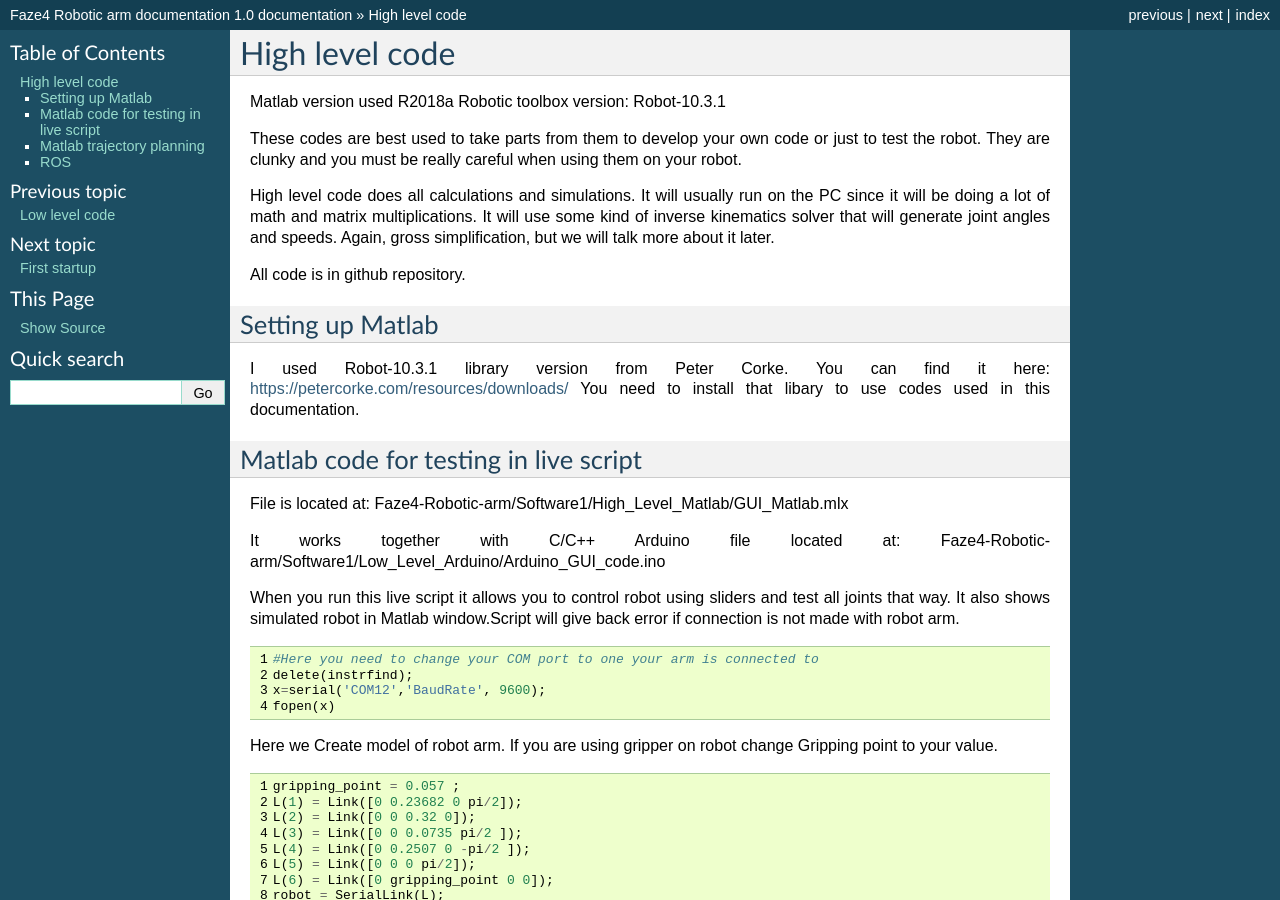
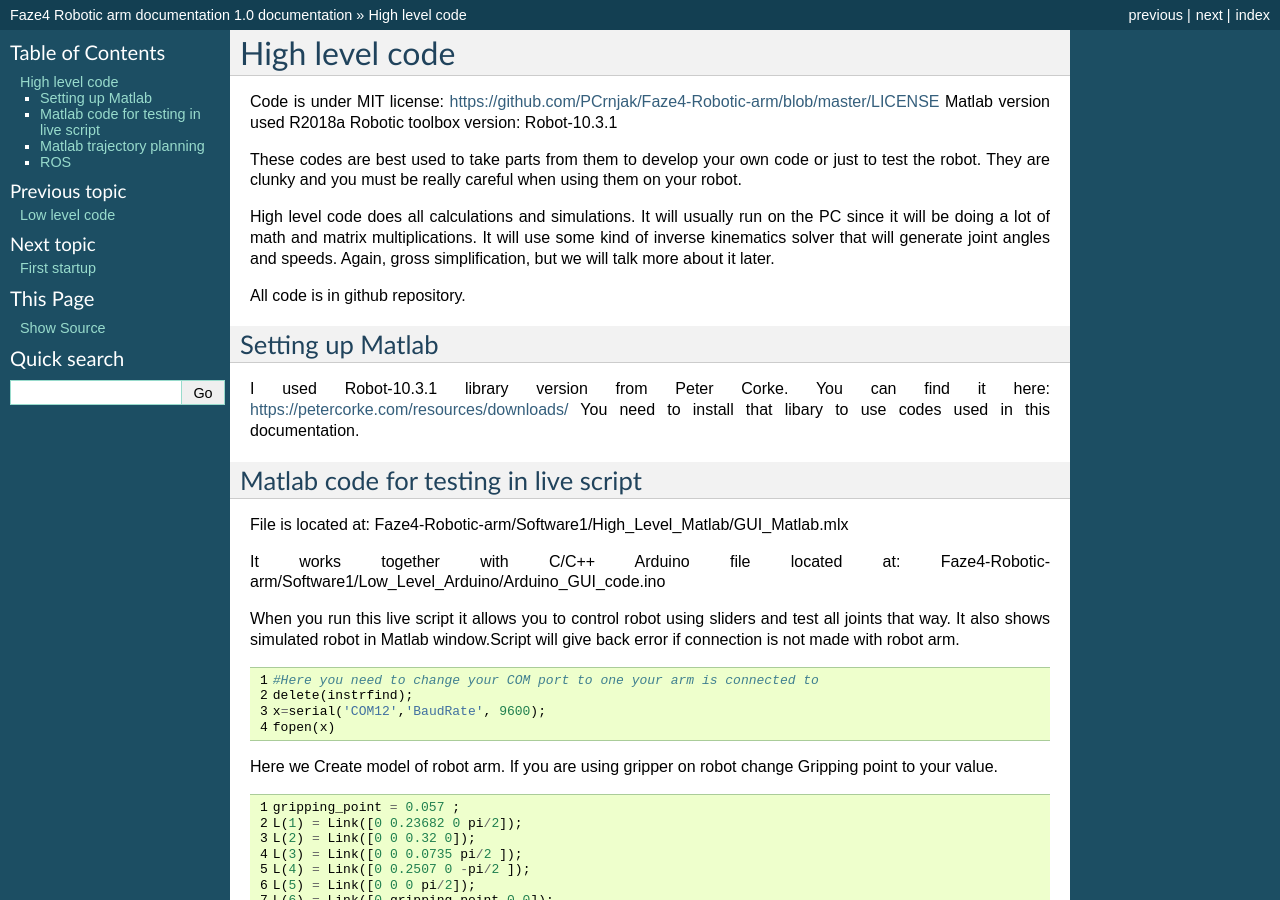
Before and after one commit to PCrnjak/Faze4-Robotic-arm, a Sphinx documentation site: the page built from docs/G_Code2.rst, in a window 1280 px wide and 900 px high. Built offline with Sphinx 7.4.7, drawn with Linux system fonts in a browser that asks for light colours.

Commit message:
Update G_Code2.rst

```diff
--- a/docs/G_Code2.rst
+++ b/docs/G_Code2.rst
@@ -5,6 +5,7 @@ High level code
 .. meta::
    :description lang=en: info about Code.
 
+Code is under MIT license: https://github.com/PCrnjak/Faze4-Robotic-arm/blob/master/LICENSE
 Matlab version used R2018a
 Robotic toolbox version: Robot-10.3.1
 
```
